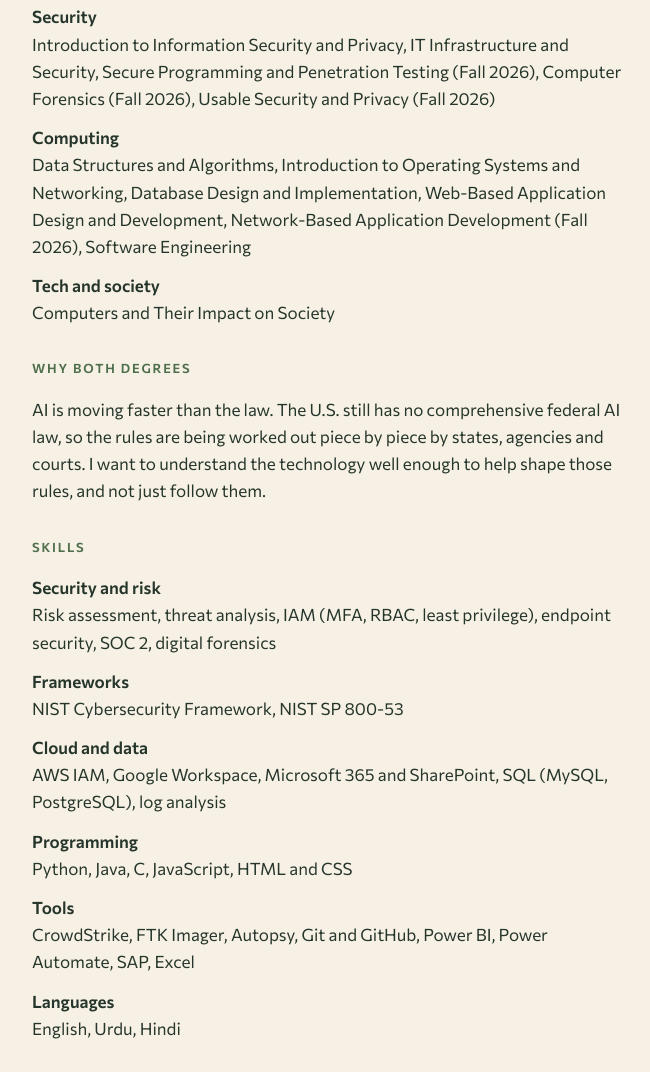
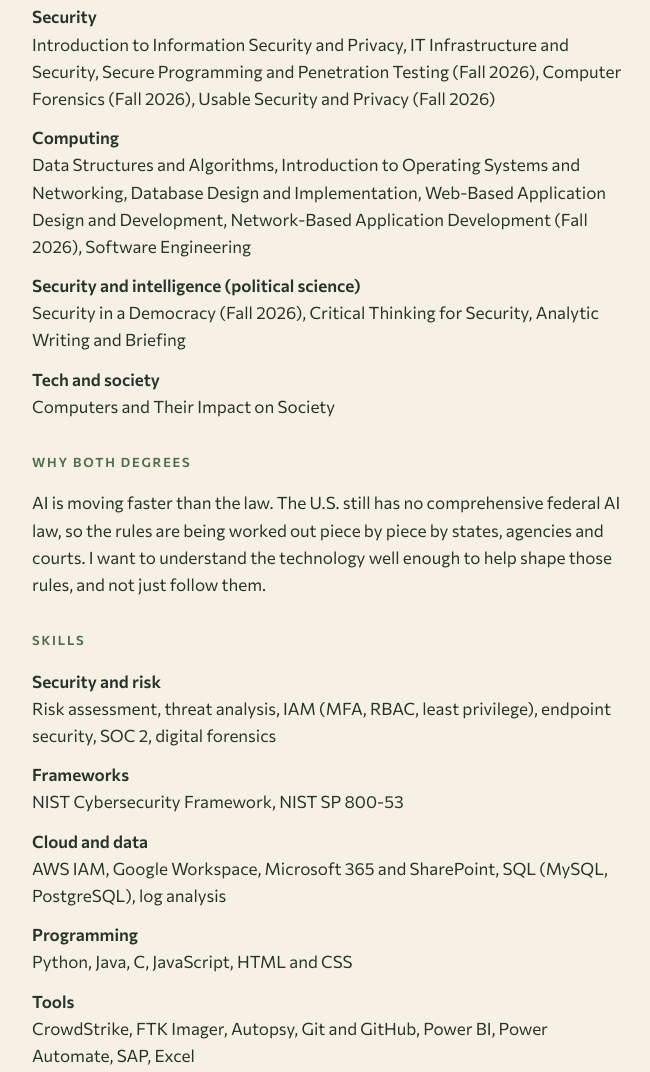
Before and after one commit to laleenS/laleen-cyber-portfolio, a plain HTML site: page index.html in a window 1280 px wide. Shown: the part 1065-2137 px from the top of the page, without its empty margins (312-962 px from the left). Drawn offline with Linux system fonts and the light colour scheme.

Commit message:
Add security and intelligence courses from the political science side
Co-Authored-By: Claude Opus 5.5 <noreply@anthropic.com>
Claude-Session: https://claude.ai/code/session_0196YBsHMzfgAtWjcVi9MmkD

```diff
--- a/index.html
+++ b/index.html
@@ -116,6 +116,8 @@
         <dd>Introduction to Information Security and Privacy, IT Infrastructure and Security, Secure Programming and Penetration Testing (Fall 2026), Computer Forensics (Fall 2026), Usable Security and Privacy (Fall 2026)</dd>
         <dt>Computing</dt>
         <dd>Data Structures and Algorithms, Introduction to Operating Systems and Networking, Database Design and Implementation, Web-Based Application Design and Development, Network-Based Application Development (Fall 2026), Software Engineering</dd>
+        <dt>Security and intelligence (political science)</dt>
+        <dd>Security in a Democracy (Fall 2026), Critical Thinking for Security, Analytic Writing and Briefing</dd>
         <dt>Tech and society</dt>
         <dd>Computers and Their Impact on Society</dd>
       </dl>
```
